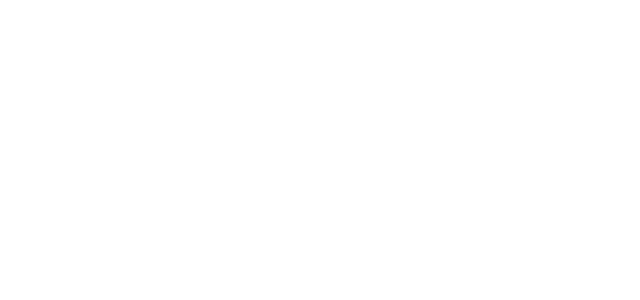
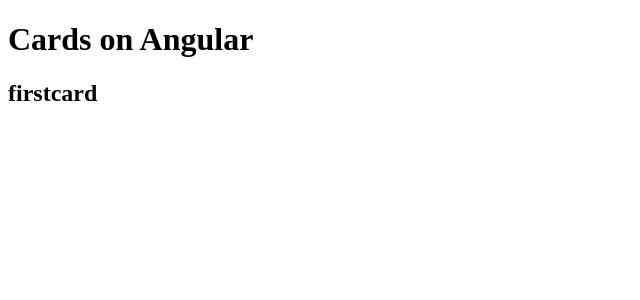
Before and after one commit to Romashka13579/Card1OnAngular, an Angular app in the folder my-app/: page / in a window 1280 px wide. Shown: the top 300 px of the page, without its empty margins (0-640 px from the left). Built offline with nearby package versions, Linux system fonts and the light colour scheme.

Commit message:
remembering how to work with angular

```diff
--- a/my-app/src/app/app.component.html
+++ b/my-app/src/app/app.component.html
@@ -0,0 +1,4 @@
+<div class="flex-main">
+    <h1>{{title}}</h1>
+    <app-card></app-card>
+</div>
--- a/my-app/src/app/app.component.ts
+++ b/my-app/src/app/app.component.ts
@@ -6,5 +6,5 @@
   styleUrls: ['./app.component.css']
 })
 export class AppComponent {
-  title = 'my-app';
+  title = 'Cards on Angular';
 }
--- a/my-app/src/app/app.module.ts
+++ b/my-app/src/app/app.module.ts
@@ -3,10 +3,12 @@
 
 import { AppRoutingModule } from './app-routing.module';
 import { AppComponent } from './app.component';
+import { CardComponent } from './card/card.component';
 
 @NgModule({
   declarations: [
-    AppComponent
+    AppComponent,
+    CardComponent
   ],
   imports: [
     BrowserModule,
--- /dev/null
+++ b/my-app/src/app/card/card.component.html
@@ -0,0 +1 @@
+<h2>{{cardTitle}}</h2>
--- /dev/null
+++ b/my-app/src/app/card/card.component.ts
@@ -0,0 +1,10 @@
+import { Component } from '@angular/core';
+
+@Component({
+  selector: 'app-card',
+  templateUrl: './card.component.html',
+  styleUrls: ['./card.component.css']
+})
+export class CardComponent {
+  cardTitle = 'firstcard';
+}
```
Also changed, not shown: my-app/src/app/card/card.component.css (added), 1 other file (tests, documents, lock files or other folders).
